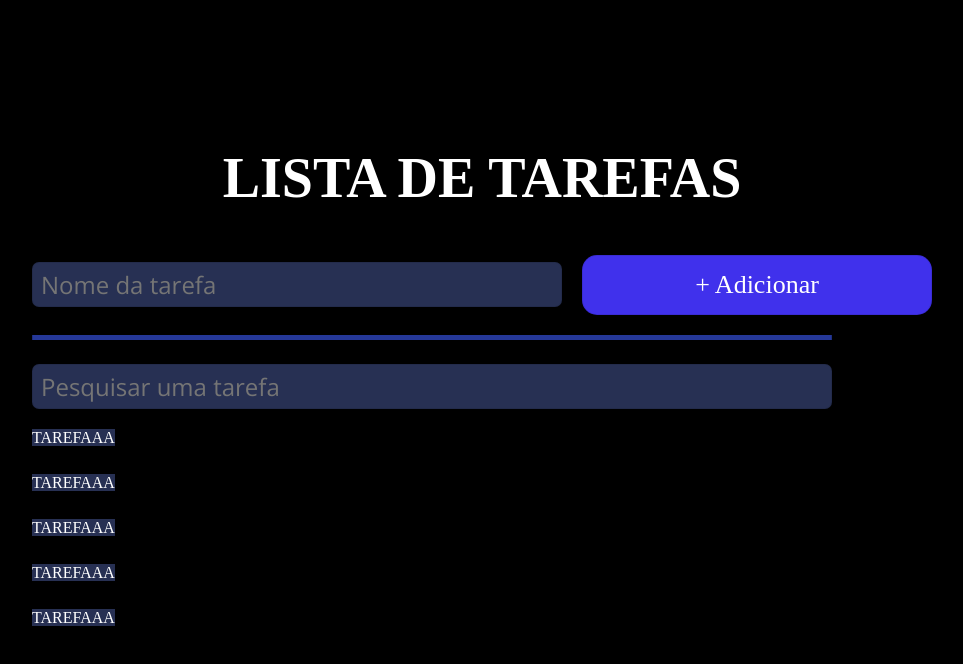
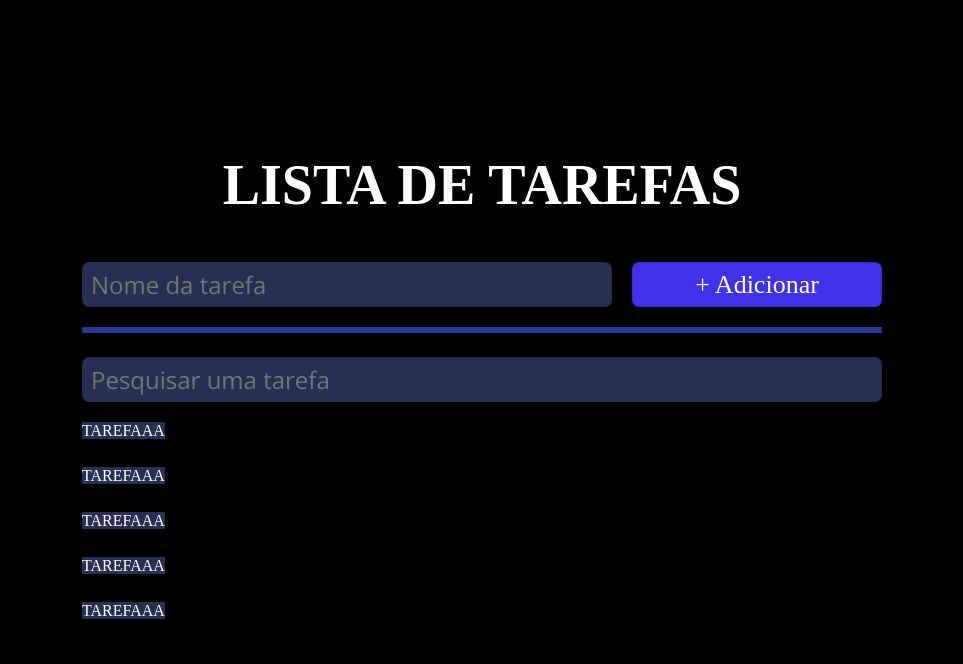
Before and after one commit to Thzzao/ToDoListReact, a React (Vite) app: page /app in a window 1280 px wide. Shown: the top 664 px of the page, without its empty margins (158-1121 px from the left). Built offline with nearby package versions, Linux system fonts and the light colour scheme; a web font is replaced by a local one.

Commit message:
refactor: Mudança no botão para deixar ele customizavel

```diff
--- a/src/components/Botão/Button.jsx
+++ b/src/components/Botão/Button.jsx
@@ -1,13 +1,32 @@
 import "./Button.module.css"
 
-function Button({ click, text }) {
+// function Button({ click, text }) {
+//     return (
+//         <button onClick={(event) => {
+//             event.preventDefault()
+//             click()
+//         }}>{text}</button>
+//     )
+// }
+
+function Button({ text, click, color, border, height, width, backgroundColor, borderRadius }) {
+    const styleDefault = {
+        color: color || "#FFF",
+        border: border || "1px solid rgba(0, 0, 0, 0.10)",
+        height: height || "60px",
+        width: width || "350px",
+        backgroundColor: backgroundColor || " #4031EC",
+        borderRadius: borderRadius || "15px",
+        fontSize: "26px",
+
+    }
+
     return (
-        <button onClick={(event) => {
-            event.preventDefault()
-            click()
-        }}>{text}</button>
+        <button
+            style={styleDefault}
+            onClick={click}
+        >{text}</button>
     )
 }
 
-
 export default Button
```
